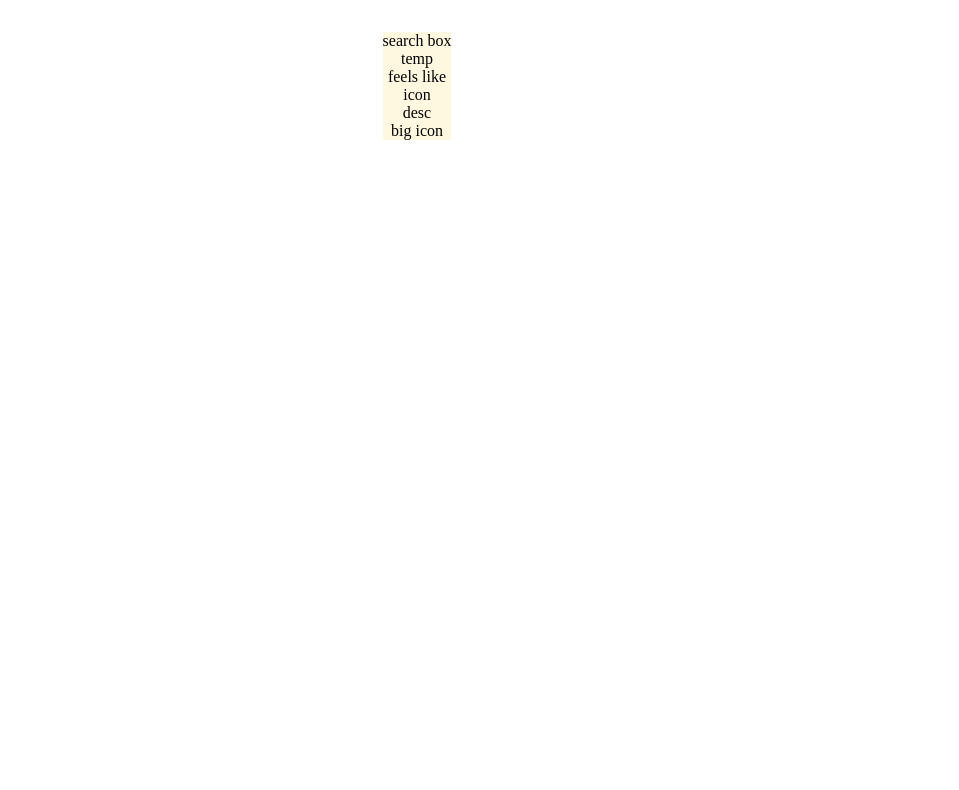
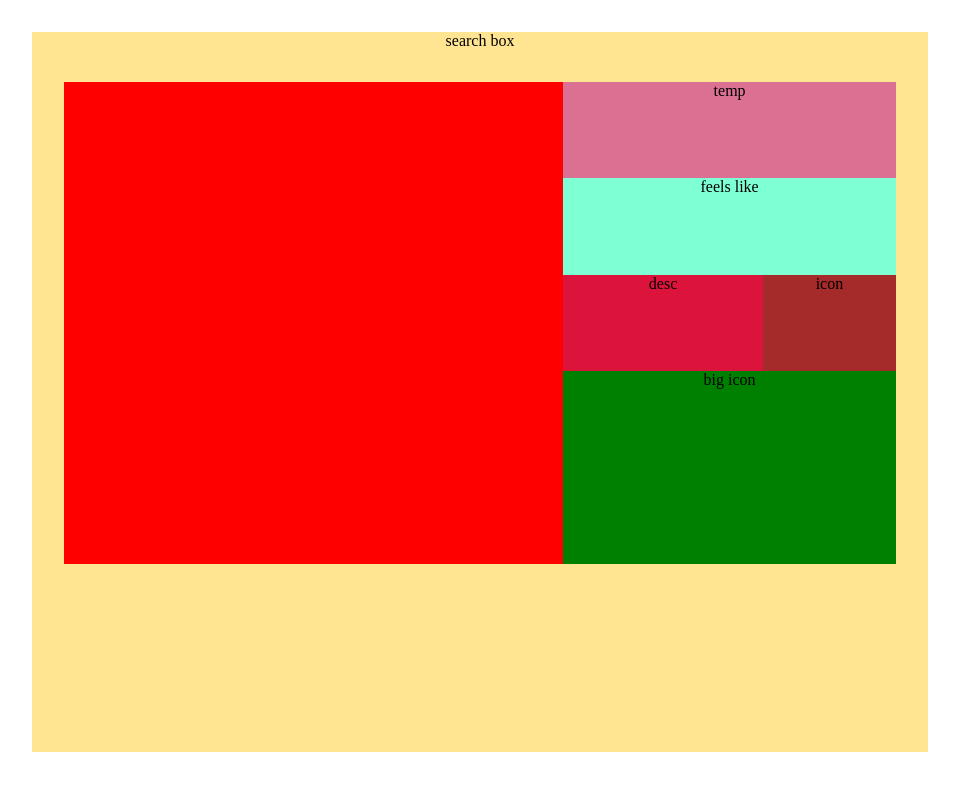
Before and after one commit to nazaninhatami-leet/weather-app, a React (Vite) app: page / in a window 1280 px wide. Shown: the top 790 px of the page, without its empty margins (223-1182 px from the left). Built offline with nearby package versions, Linux system fonts and the light colour scheme.

Commit message:
add styles essentials

```diff
--- a/src/index.css
+++ b/src/index.css
@@ -8,9 +8,58 @@
 body {
   margin: 0;
   padding: 0;
+  direction: rtl;
+  display: flex;
+  align-items: center;
+  justify-content: center;
+}
+
+.container {
+  background-color: rgb(255, 229, 145);
+  width: 70vw;
+  height: 90vh;
+}
+
+.search-box {
+  background-color: blue;
+  height: 20%;
+}
+
+.weather-info {
+  background-color: red;
+  margin: 2rem;
+  height: 67%;
   display: flex;
 }
 
-.container {
-  background-color: rgb(255, 248, 224);
+.essentials {
+  background-color: green;
+  flex-direction: row;
+  width: 40%;
 }
+
+.temperature {
+  background-color: palevioletred;
+  height: 20%;
+}
+
+.feels-like {
+  background-color: aquamarine;
+  height: 20%;
+}
+
+.weather {
+  background-color: yellow;
+  height: 20%;
+  display: flex;
+}
+
+.weather .icon {
+  background-color: brown;
+  width: 40%;
+}
+
+.weather .description {
+  background-color: crimson;
+  width: 60%;
+}
```
